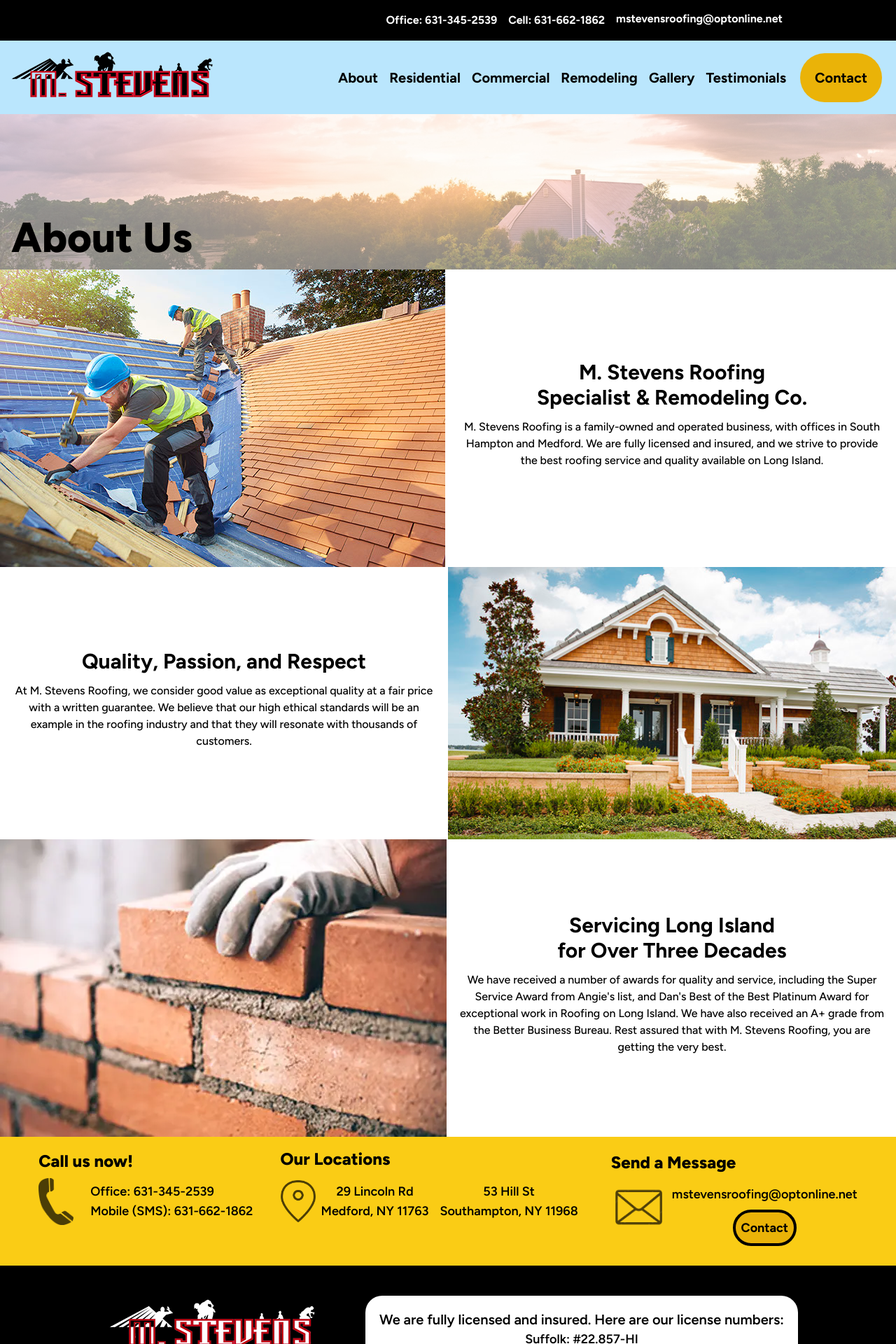
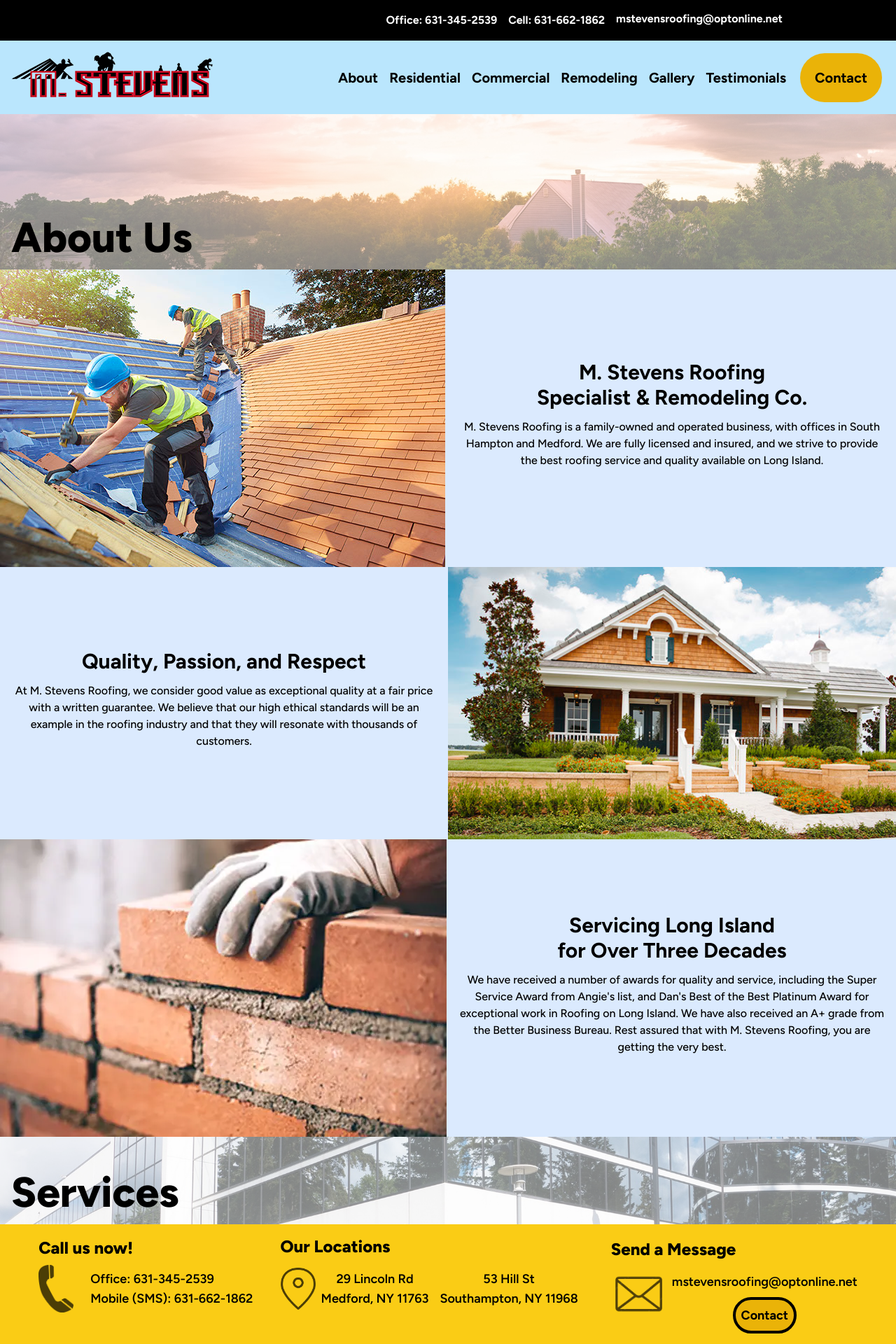
Before and after one commit to nixkhm/mstevensroofing, a Next.js app: page /about in a window 1280 px wide. Shown: the top 1920 px of the page at 70% size. Built offline with nearby package versions, Linux system fonts and the light colour scheme.

Commit message:
about service

```diff
--- a/app/about/page.tsx
+++ b/app/about/page.tsx
@@ -1,13 +1,27 @@
+'use client'
+
 import AboutInfo from '@/components/About/AboutInfo'
+import AboutServices from '@/components/About/AboutServices'
 import Footer from '@/components/Footer'
 import Header from '@/components/Header'
 import aboutHeader from '@/public/About_Images/aboutHeader.jpg'
+import { useEffect, useState } from 'react'
 
 export default function About() {
+  const [fadeIn, setFadeIn] = useState(false)
+
+  useEffect(() => {
+    setFadeIn(true)
+  }, [])
   return (
-    <div className='w-full h-full'>
+    <div
+      className={`w-full h-full relative transition-opacity duration-300 ease-in-out ${
+        fadeIn ? 'opacity-100' : 'opacity-0'
+      }`}
+    >
       <Header img={aboutHeader} title='About Us' alt='About Header' />
       <AboutInfo />
+      <AboutServices />
       <Footer />
     </div>
   )
--- a/components/About/AboutInfo.tsx
+++ b/components/About/AboutInfo.tsx
@@ -5,10 +5,10 @@
 
 const AboutInfo = () => {
   return (
-    <div className='flex flex-col'>
+    <div className='flex flex-col bg-blue-100'>
       {/* Left Layout */}
-      <div className='flex items-center transition-transform ease-in-out transform hover:translate-x-2'>
-        <div className='hover:opacity-80 w-full'>
+      <div className='flex items-center transition-transform ease-in-out transform hover:translate-x-2 hover:opacity-80'>
+        <div className='w-full'>
           <Image src={aboutInfo1} alt='About info' objectFit='cover' />
         </div>
         <div className='w-full'>
@@ -29,7 +29,7 @@
       </div>
 
       {/* Right Layout */}
-      <div className='flex items-center transition-transform ease-in-out transform hover:translate-x-2'>
+      <div className='flex items-center transition-transform ease-in-out transform hover:translate-x-2 hover:opacity-80'>
         <div className='w-full transition ease-in-out'>
           <div className='text-center transition ease-in-out lg:hover:scale-125'>
             <h1 className='lg:text-3xl text-lg font-bold'>
@@ -43,14 +43,14 @@
             that they will resonate with thousands of customers.
           </p>
         </div>
-        <div className='hover:opacity-80 w-full flex justify-end'>
+        <div className='w-full flex justify-end'>
           <Image src={aboutInfo2} alt='About info' objectFit='cover' />
         </div>
       </div>
 
       {/* Left Layout */}
-      <div className='flex items-center transition-transform ease-in-out transform hover:translate-x-2'>
-        <div className='hover:opacity-80 w-full'>
+      <div className='flex items-center transition-transform ease-in-out transform hover:translate-x-2 hover:opacity-80'>
+        <div className='w-full'>
           <Image src={aboutInfo3} alt='About info' objectFit='cover' />
         </div>
         <div className='w-full transition ease-in-out'>
--- /dev/null
+++ b/components/About/AboutServices.tsx
@@ -0,0 +1,20 @@
+import { Swiper, SwiperSlide } from 'swiper/react'
+import 'swiper/css'
+import 'swiper/css/pagination'
+import 'swiper/css/navigation'
+import { Parallax, Pagination, Navigation } from 'swiper/modules'
+
+import aboutServicesHeader from '@/public/About_Images/AboutServicesheader.jpg'
+import Image from 'next/image'
+import Header from '../Header'
+
+const AboutServices = () => {
+  return (
+    <div>
+      {/* Center this */}
+      <Header img={aboutServicesHeader} alt='abt' title='Services' />
+    </div>
+  )
+}
+
+export default AboutServices
```
Also changed, not shown: public/About_Images/AboutServicesheader.jpg (added).
